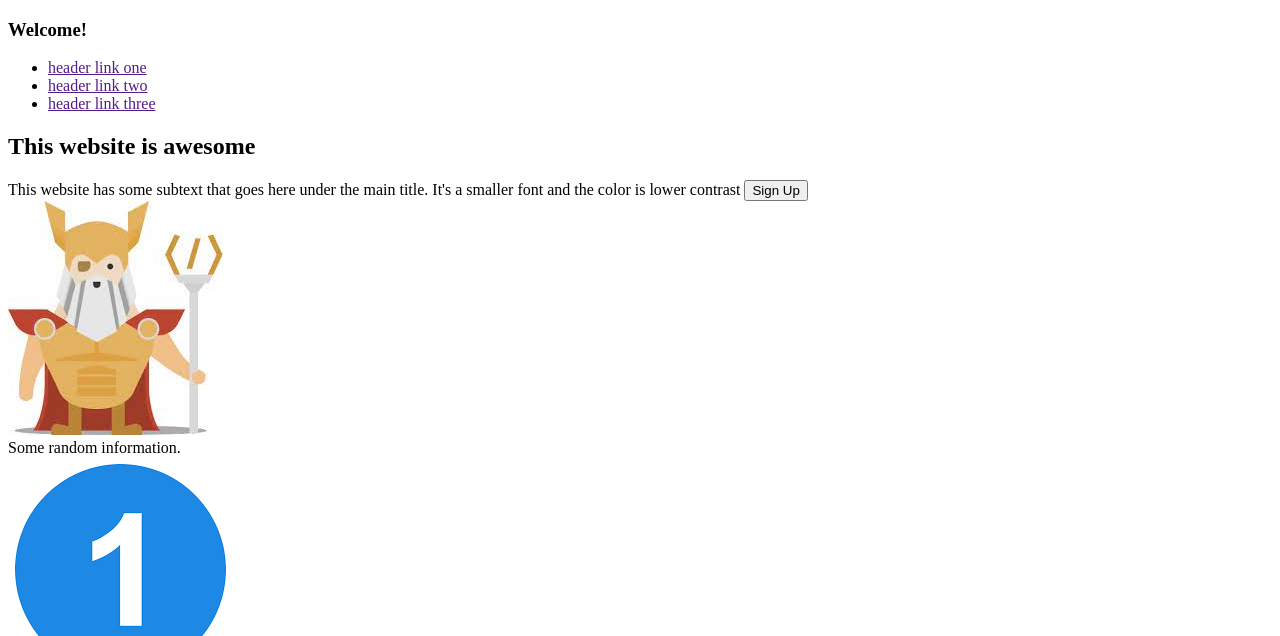
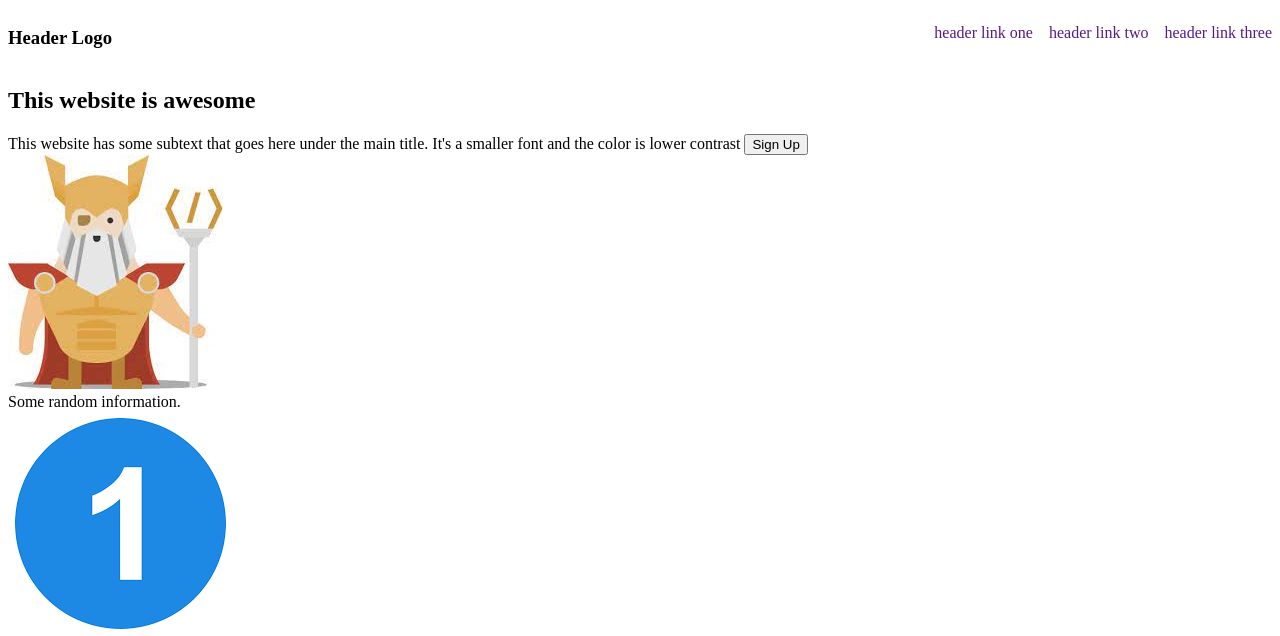
Before and after one commit to wsmarshall/tOPLandingPage, a plain HTML site: page index.html in a window 1280 px wide. Shown: the top 636 px of the page. Drawn offline with Linux system fonts and the light colour scheme.

Commit message:
Link css stylesheet in index and fill in more css

```diff
--- a/index.html
+++ b/index.html
@@ -5,10 +5,11 @@
         <title>
             The Filler Site
         </title>
+        <link rel="stylesheet" href="./style.css">
     </head>
     <body>
         <div class="header">
-            <h3>Welcome!</h3>
+            <h3>Header Logo</h3>
             <ul>
                 <li><a href="">header link one</a></li>
                 <li><a href="">header link two</a></li>
--- a/style.css
+++ b/style.css
@@ -0,0 +1,24 @@
+body {
+    display: flex;
+    flex-direction: column;
+}
+
+.header {
+    display: flex;
+    justify-content: space-between;
+}
+
+
+a {
+    text-decoration: none;
+}
+
+ul{
+    display: flex;
+    list-style: none;
+    gap: 16px;
+}
+
+.footer {
+    text-align: center;
+}
```
